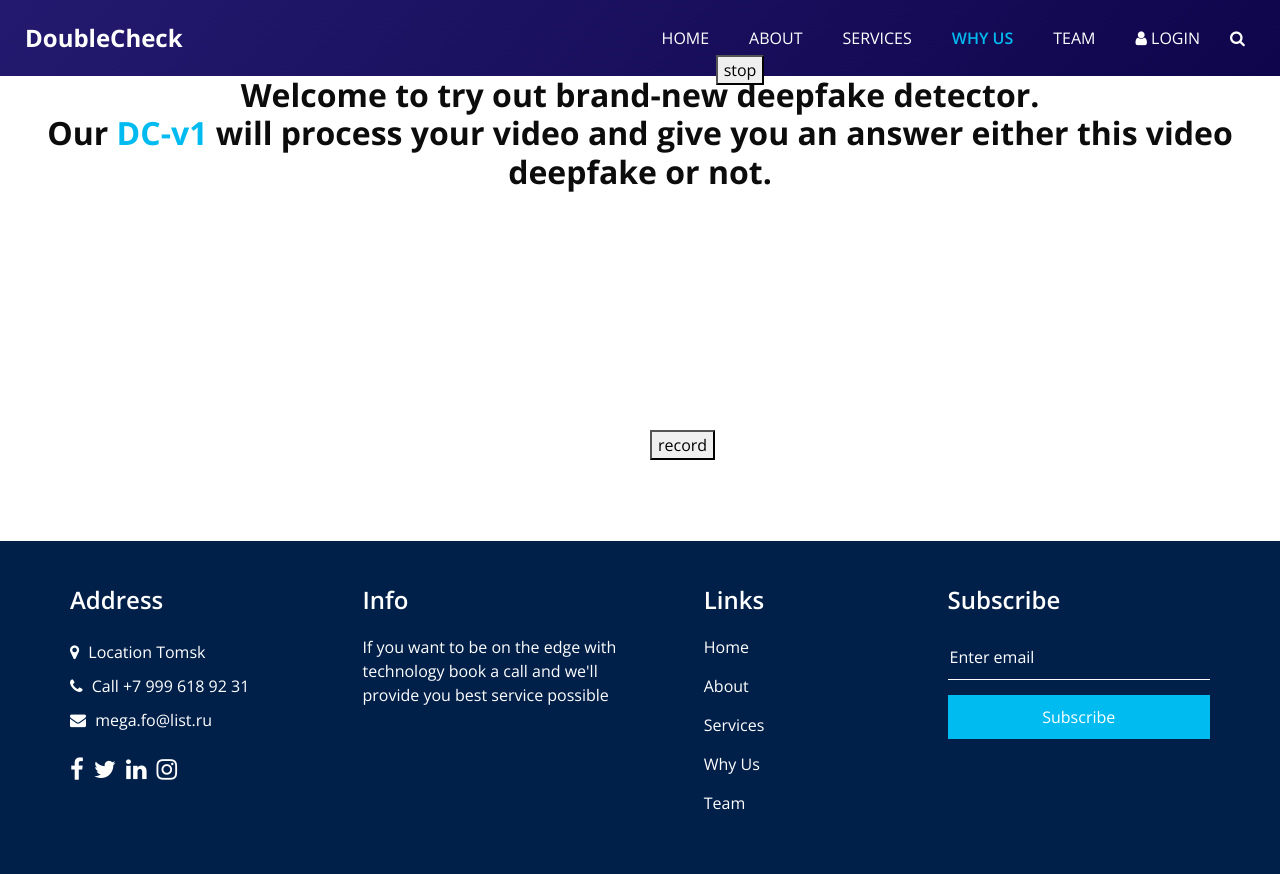
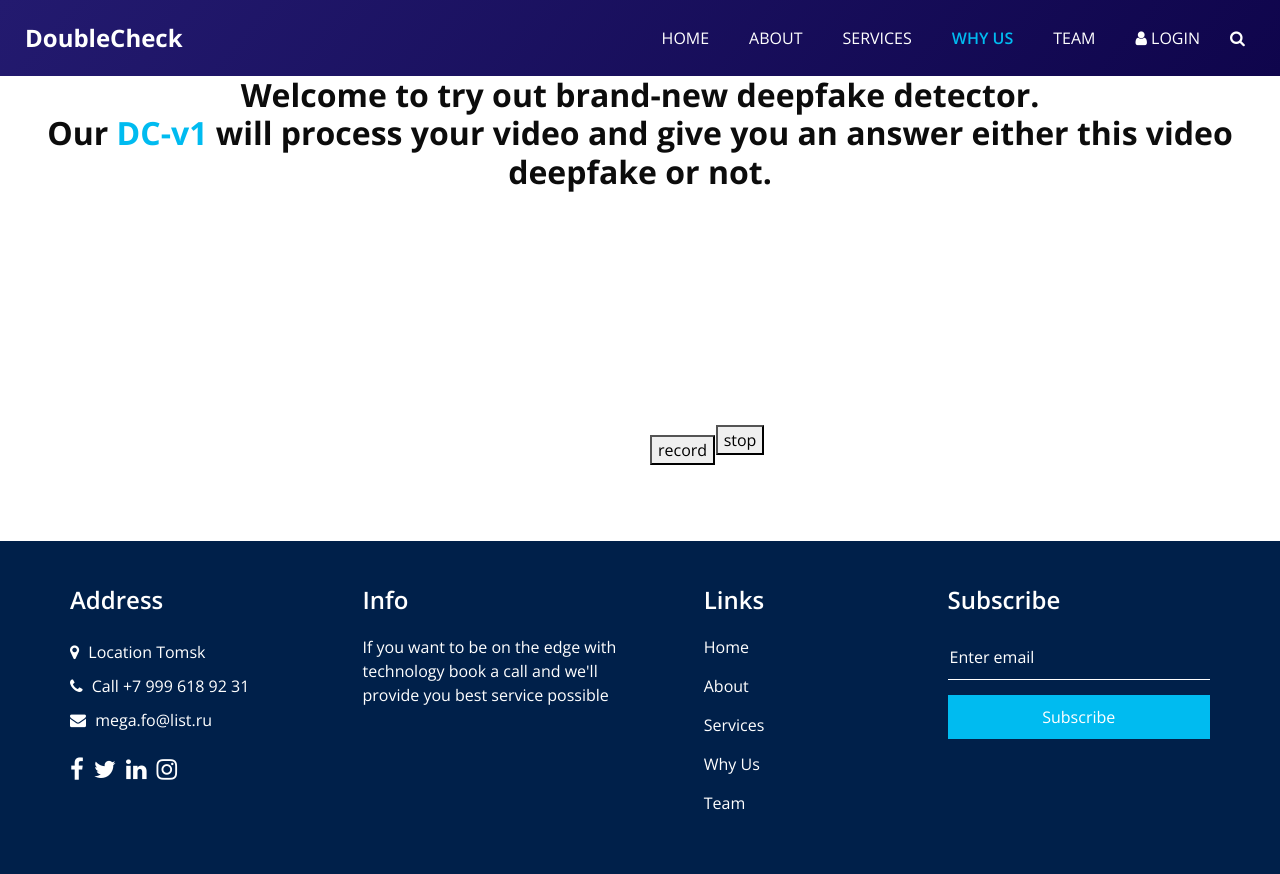
Before and after one commit to Roman12322/DoubleCheck, a Django app: template main/templates/main/main.html in a window 1280 px wide; the page is wider, and only the part inside the window is pictured. Shown: the top 874 px of that part. Run offline with Django 3.2, Linux system fonts and the light colour scheme; the template is opened without the code that fills it, so the values that code supplies are empty; some libraries are stand-ins or nearby versions.

Commit message:
trying to fix .css v6

```diff
--- a/static/main/css/style.css
+++ b/static/main/css/style.css
@@ -637,7 +637,7 @@ a:focus {
 
 .stop-button {
   position: absolute;
-  top: 45px;
+  top: 415px;
   left: 100px;
 }
 /* Стилизация блока с кнопкой 'record' */
@@ -645,7 +645,7 @@ a:focus {
   display: flex;
   justify-content: center;
   position: absolute;
-  top: 430px;
+  top: 435px;
   left: 650px;
 }
 
```
